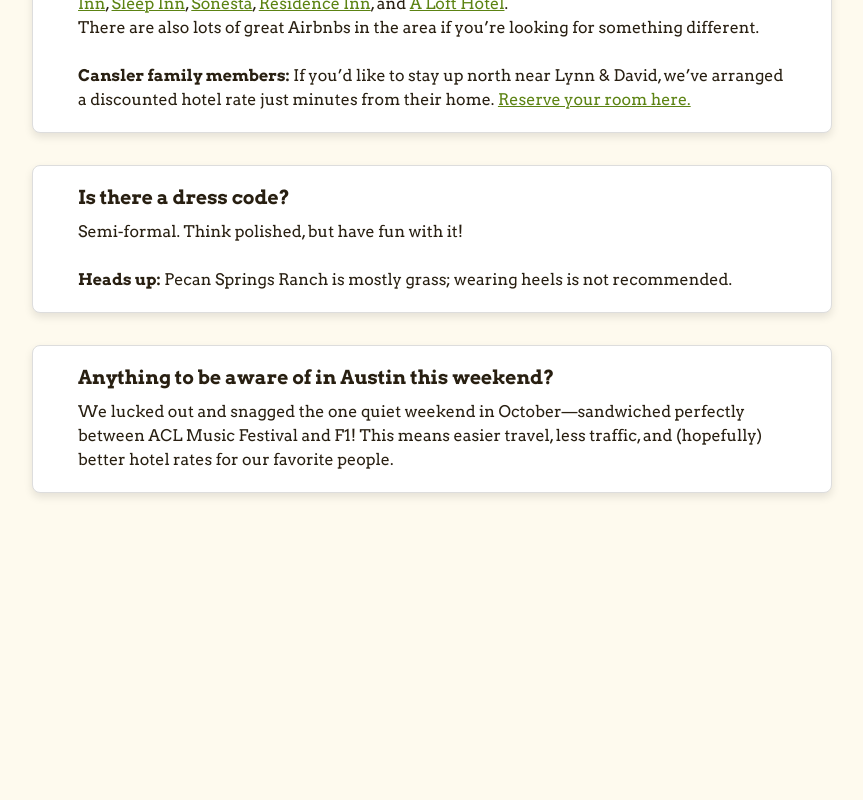
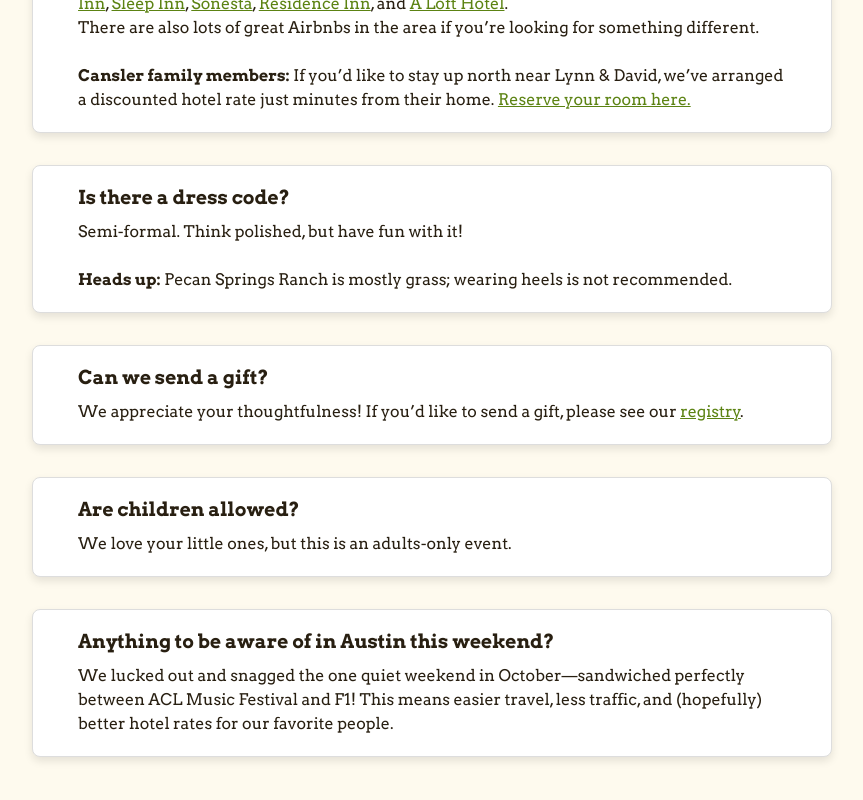
Before and after one commit to jamesjamail/susie-and-james-wedding, a Next.js app in the folder next/: page /q-and-a in a window 1280 px wide. Shown: the part 803-1603 px from the top of the page, without its empty margins (208-1071 px from the left). Before the commit the page ends 1347 px from the top, so only its background shows below. Built offline with nearby package versions, Linux system fonts and the light colour scheme.

Commit message:
fix(QandA): add no children and registry QandAs

```diff
--- a/next/src/app/q-and-a/page.tsx
+++ b/next/src/app/q-and-a/page.tsx
@@ -97,6 +97,25 @@ const faqData = [
     answer: <span>Semi-formal. Think polished, but have fun with it!<br /><br /><strong>Heads up:</strong> Pecan Springs Ranch is mostly grass; wearing heels is not recommended.</span>,
   },
   {
+    question: "Can we send a gift?",
+    answer:
+      <span>
+        We appreciate your thoughtfulness! If you’d like to send a gift, please see our{" "}
+        <a
+          href="https://www.zola.com/registry/jamesandsusie2025"
+          target="_blank"
+        rel="noopener noreferrer"
+      >
+        registry
+      </a>
+      .
+    </span>,
+  },
+  {
+    question: "Are children allowed?",
+    answer: <span>We love your little ones, but this is an adults-only event.</span>,
+  },
+  {
     question: "Anything to be aware of in Austin this weekend?",
     answer: (
       <span>
```
